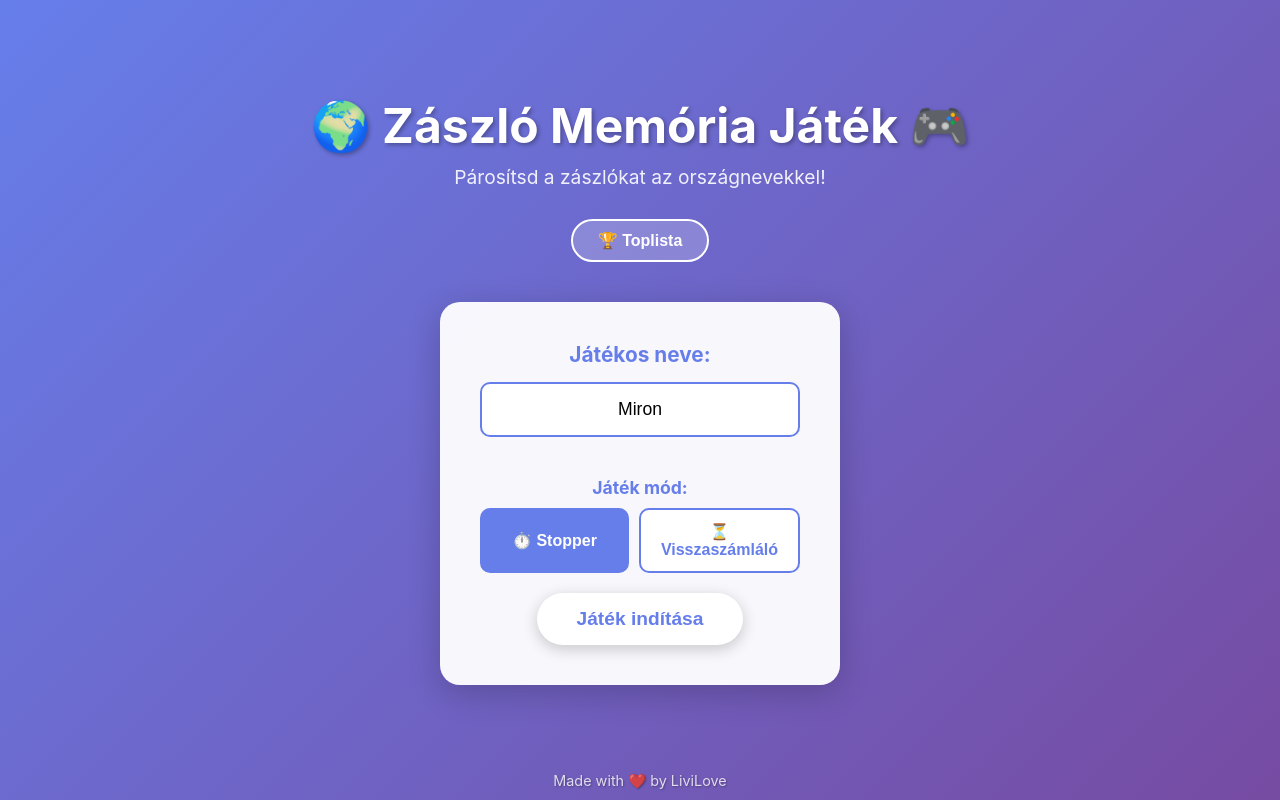
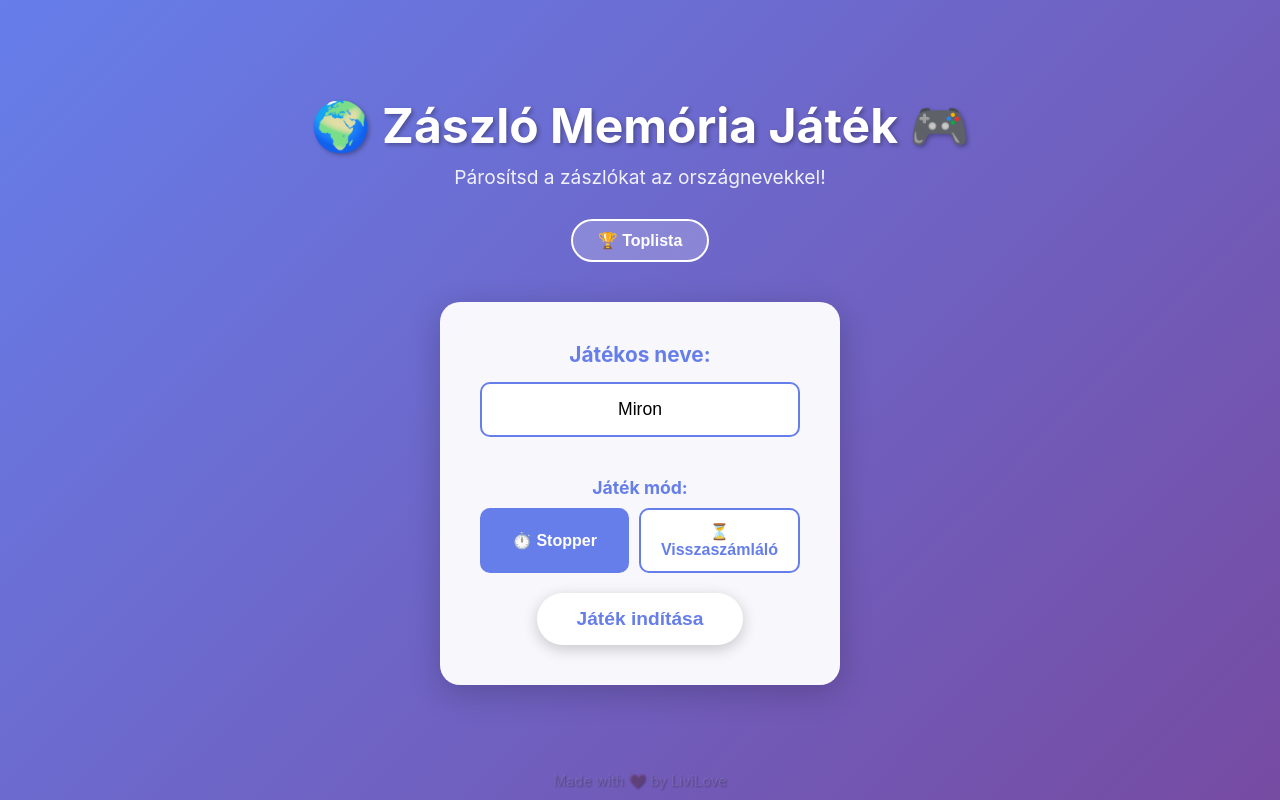
Before and after one commit to pixeloid/flag-quiz, a React (Vite) app: page / in a window 1280 px wide. Built offline with nearby package versions, Linux system fonts and the light colour scheme.

Commit message:
Update footer text color for improved visibility

```diff
--- a/src/App.css
+++ b/src/App.css
@@ -338,7 +338,7 @@ h1 {
   bottom: 10px;
   left: 50%;
   transform: translateX(-50%);
-  color: rgba(255, 255, 255, 0.8);
+  color: rgba(255, 255, 255, 0.1);
   font-size: 0.9rem;
   text-shadow: 1px 1px 2px rgba(0, 0, 0, 0.3);
   z-index: 100;
```
